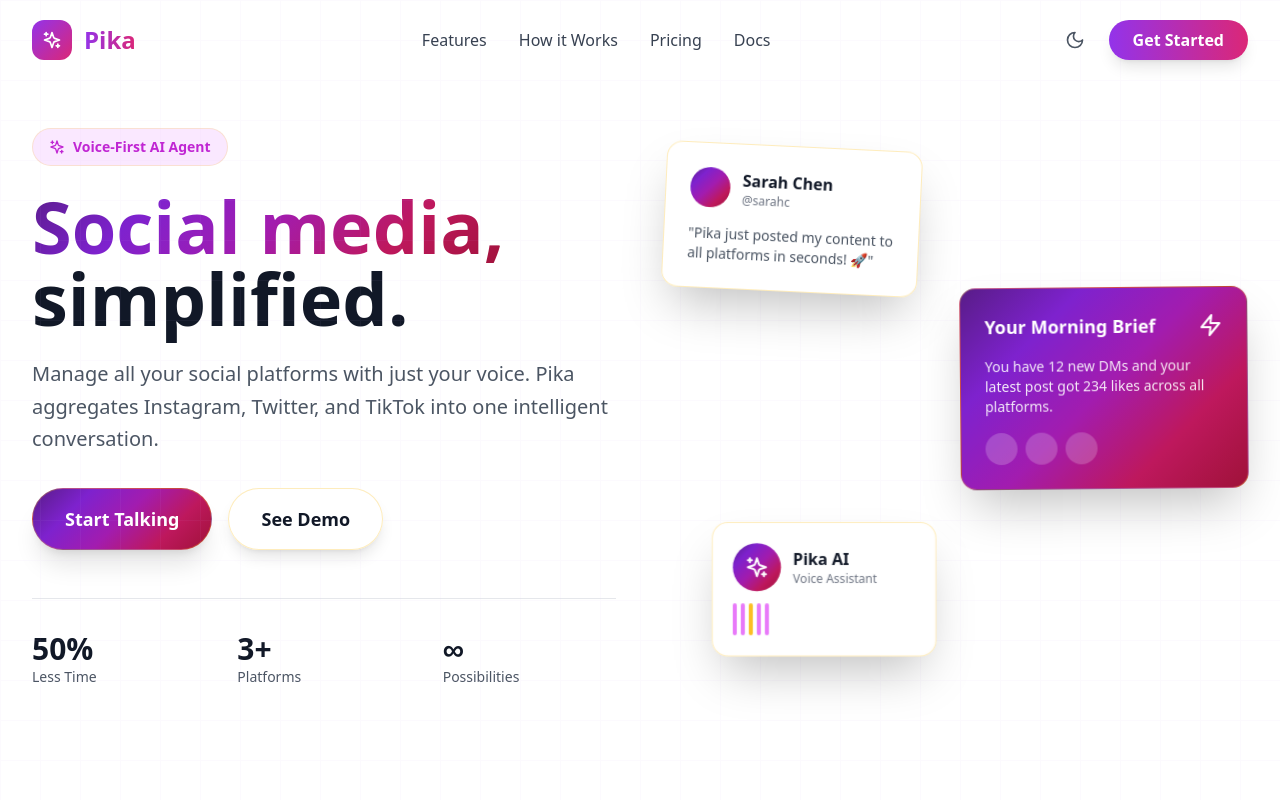
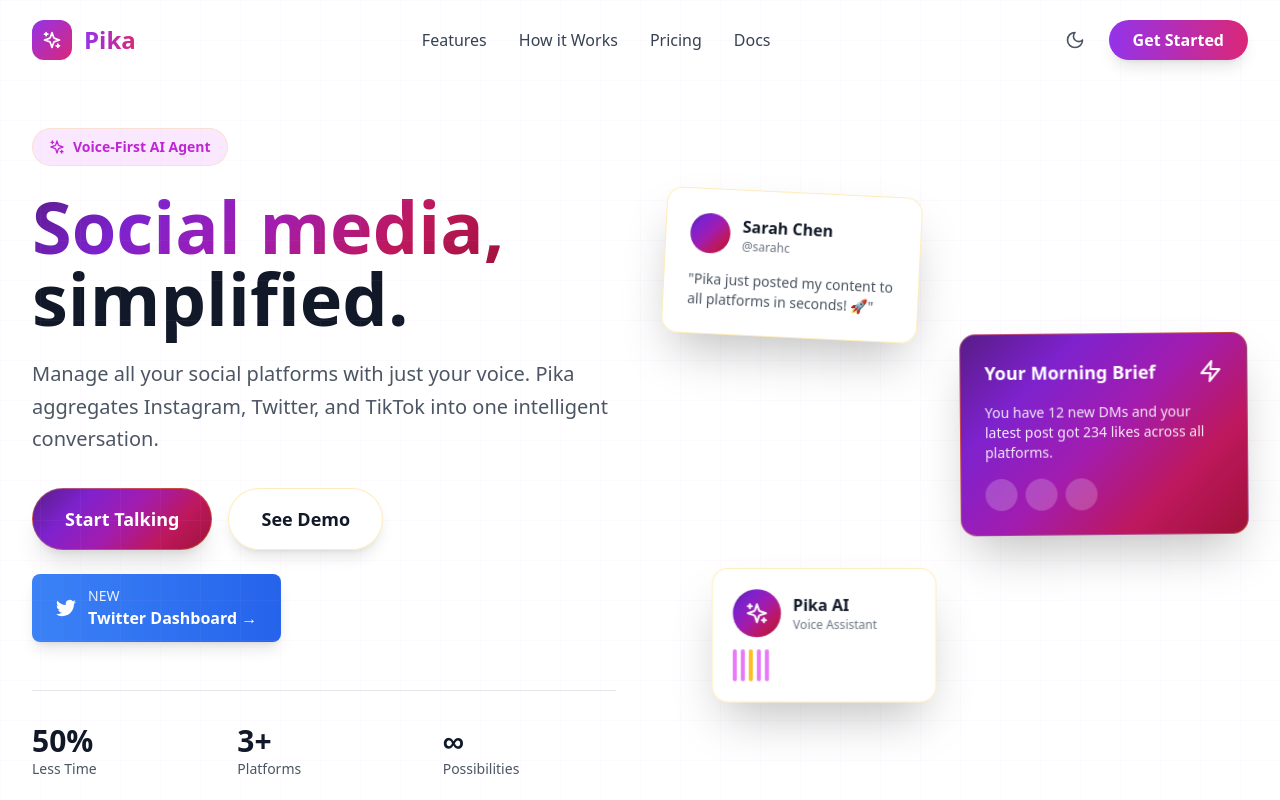
Before and after one commit to OneTeraByte7/Pika, a Next.js app in the folder client/: page /landing in a window 1280 px wide. Shown: the top 800 px of the page. Built offline with nearby package versions, Linux system fonts and the light colour scheme.

Commit message:
new:hero

```diff
--- a/client/src/components/Hero.js
+++ b/client/src/components/Hero.js
@@ -56,6 +56,24 @@
                 >
                   See Demo
                 </motion.button>
+              </Link>
+            </div>
+
+            {/* Twitter Dashboard CTA */}
+            <div className="mt-6">
+              <Link href="/social-dashboard">
+                <motion.div
+                  whileHover={{ scale: 1.02 }}
+                  className="inline-flex items-center gap-3 px-6 py-3 bg-gradient-to-r from-blue-500 to-blue-600 text-white rounded-lg font-medium shadow-lg hover:shadow-xl transition-all cursor-pointer"
+                >
+                  <svg className="w-5 h-5" fill="currentColor" viewBox="0 0 24 24">
+                    <path d="M23.953 4.57a10 10 0 01-2.825.775 4.958 4.958 0 002.163-2.723c-.951.555-2.005.959-3.127 1.184a4.92 4.92 0 00-8.384 4.482C7.69 8.095 4.067 6.13 1.64 3.162a4.822 4.822 0 00-.666 2.475c0 1.71.87 3.213 2.188 4.096a4.904 4.904 0 01-2.228-.616v.06a4.923 4.923 0 003.946 4.827 4.996 4.996 0 01-2.212.085 4.936 4.936 0 004.604 3.417 9.867 9.867 0 01-6.102 2.105c-.39 0-.779-.023-1.17-.067a13.995 13.995 0 007.557 2.209c9.053 0 13.998-7.496 13.998-13.985 0-.21 0-.42-.015-.63A9.935 9.935 0 0024 4.59z"/>
+                  </svg>
+                  <div className="text-left">
+                    <div className="text-sm opacity-90">NEW</div>
+                    <div className="font-semibold">Twitter Dashboard →</div>
+                  </div>
+                </motion.div>
               </Link>
             </div>
 
```
